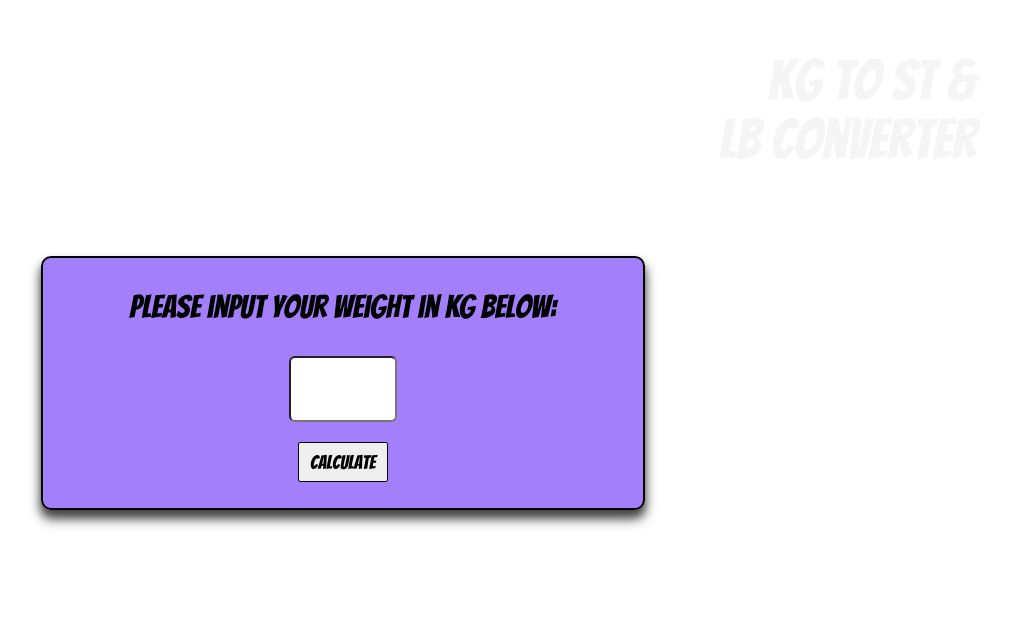
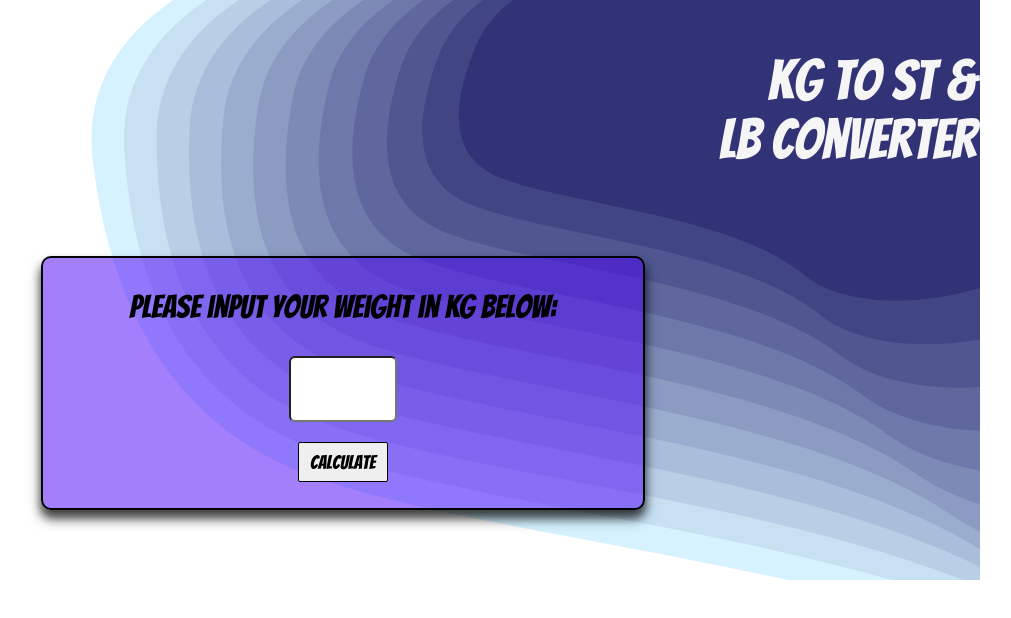
Before and after one commit to janders4/janders4-github.io, a plain HTML site: page index.html in a window 1280 px wide. Shown: the whole page, without its empty margins (220-1231 px from the left). Drawn offline with Linux system fonts and the light colour scheme; a web font is replaced by a local one.

Commit message:
Add files via upload

```diff
--- a/style.css
+++ b/style.css
@@ -1,6 +1,6 @@
 body {
     /* background-color: #eecbee; */
-background-image: url(././images/background.svg);
+background-image: url(././background.svg);
 background-repeat: no-repeat;
 /* background-size: cover; */
 }
```
